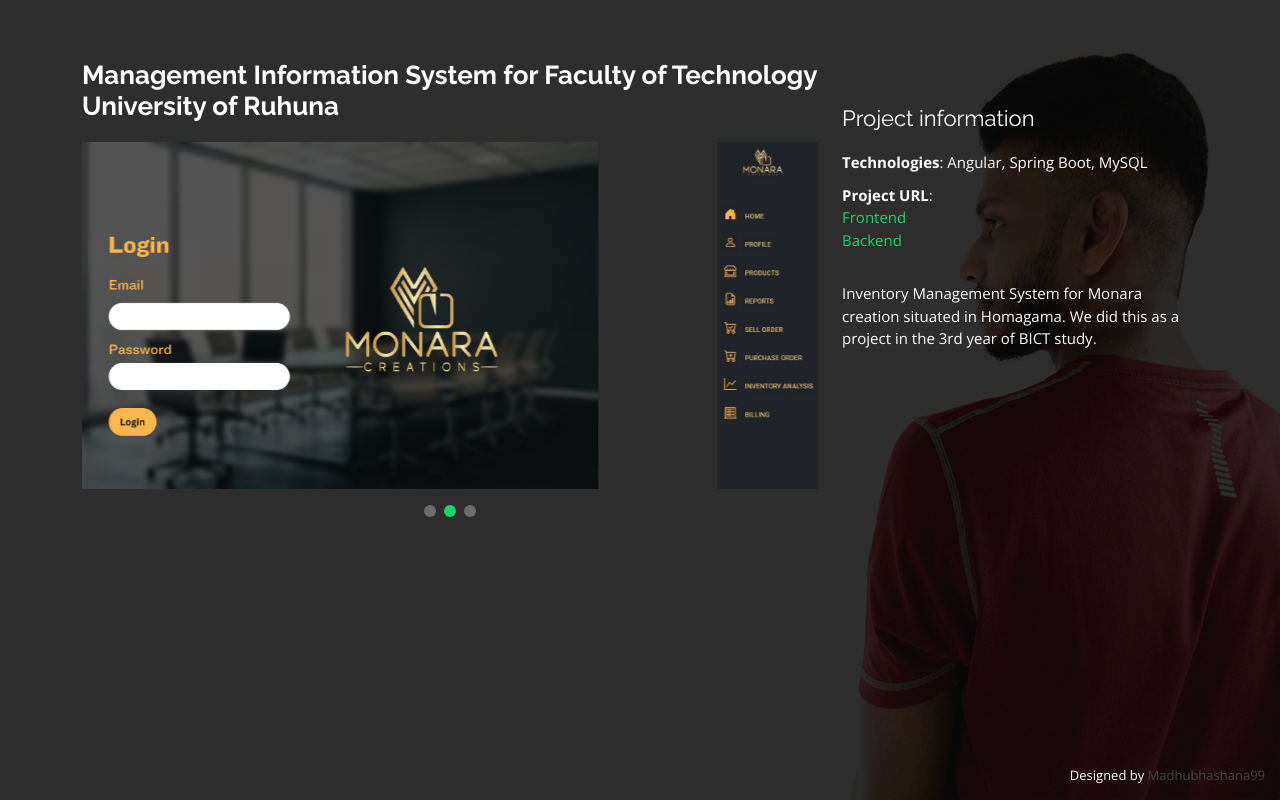
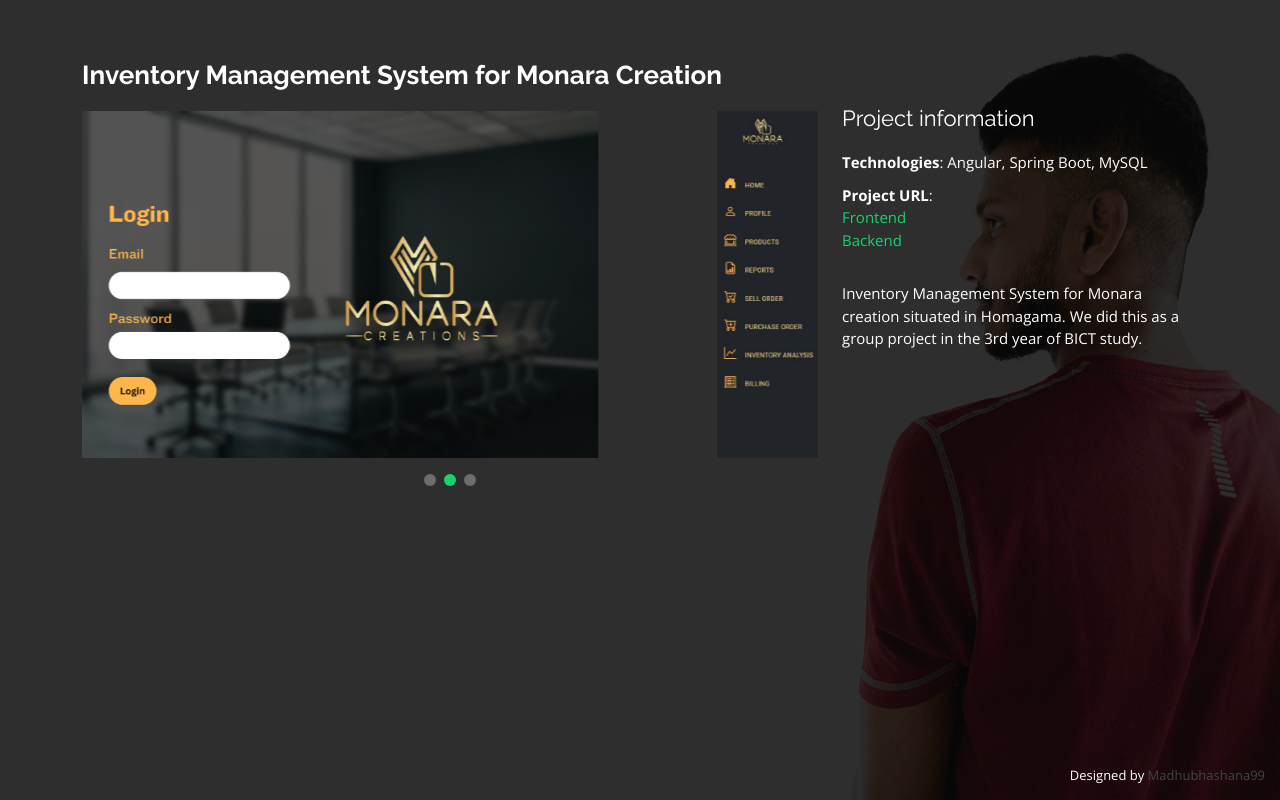
Before and after one commit to Madhubhashana99/madhubhashana99.github.io, a plain HTML site: page monara_details.html in a window 1280 px wide. Drawn offline with nearby package versions, Linux system fonts and the light colour scheme.

Commit message:
update monara_details.html

```diff
--- a/monara_details.html
+++ b/monara_details.html
@@ -46,7 +46,7 @@
         <div class="row">
 
           <div class="col-lg-8">
-            <h2 class="portfolio-title">Management Information System for Faculty of Technology University of Ruhuna</h2>
+            <h2 class="portfolio-title">Inventory Management System for Monara Creation</h2>
 
             <div class="portfolio-details-slider swiper">
               <div class="swiper-wrapper align-items-center">
@@ -78,7 +78,7 @@
             </ul>
 
             <p>
-              Inventory Management System for Monara creation situated in Homagama. We did this as a project in the 3rd year of BICT study.
+              Inventory Management System for Monara creation situated in Homagama. We did this as a group project in the 3rd year of BICT study.
             </p>
           </div>
 
```
